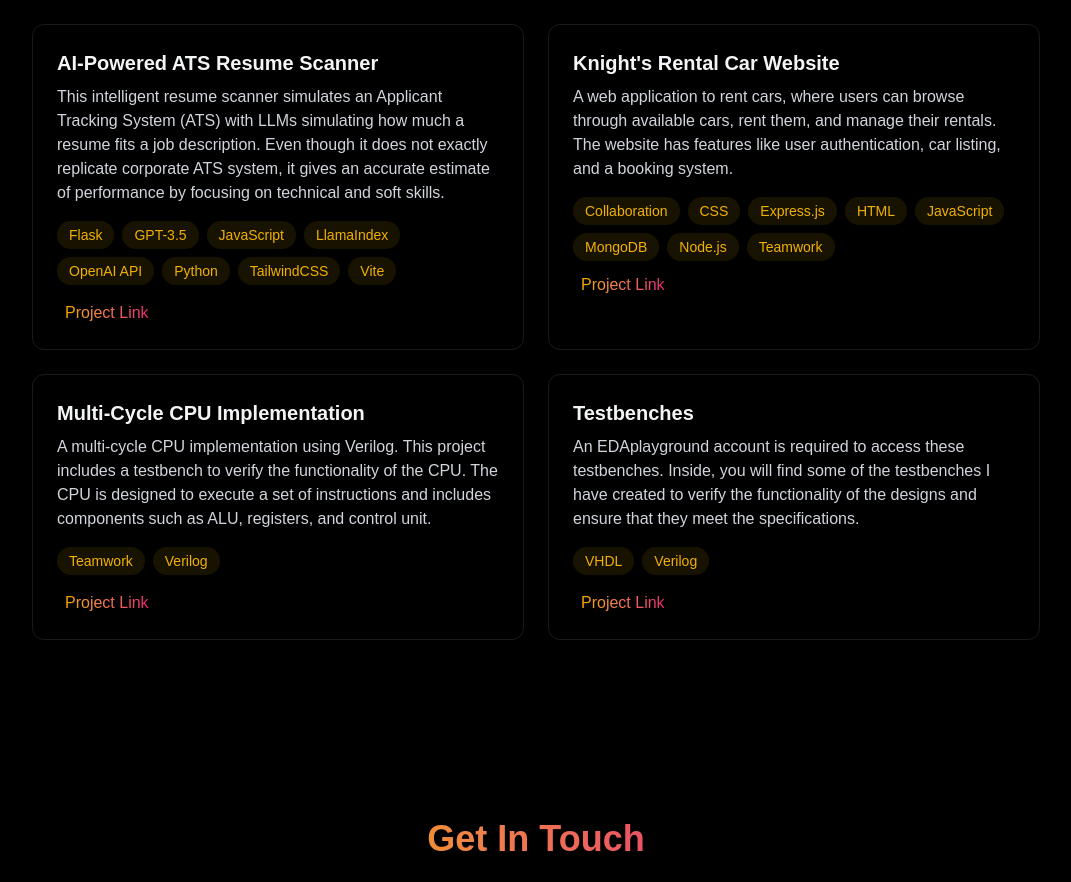
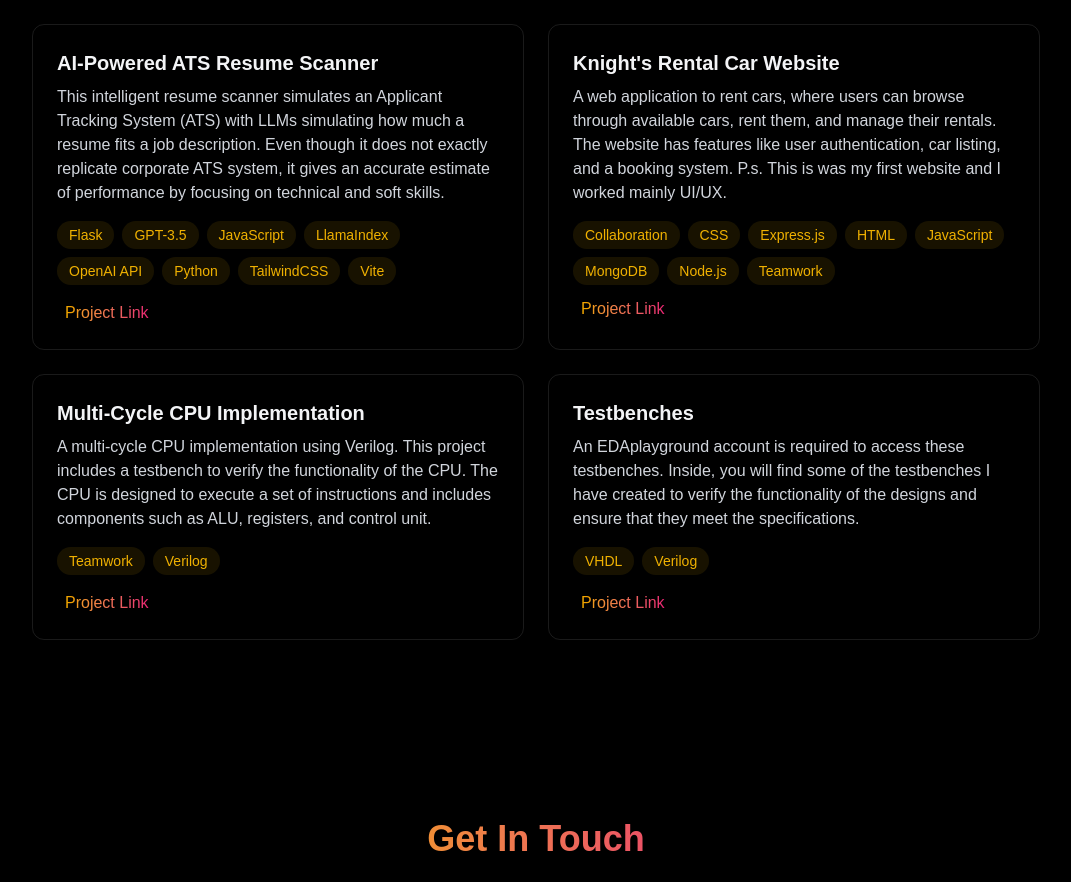
Before and after one commit to fpfrances/portfolio, a React (Vite) app: page / in a window 1280 px wide. Shown: the part 2916-3798 px from the top of the page, without its empty margins (104-1175 px from the left). Built offline with nearby package versions, Linux system fonts and the light colour scheme.

Commit message:
Update the message

```diff
--- a/src/components/sections/Projects.jsx
+++ b/src/components/sections/Projects.jsx
@@ -112,7 +112,8 @@ export const Projects = () => {
                         <h3 className="text-xl font-bold mb-2">Knight's Rental Car Website</h3>
                         <p className="text-gray-300 mb-4">
                         A web application to rent cars, where users can browse through available cars, rent them, and manage their rentals.
-                        The website has features like user authentication, car listing, and a booking system.
+                        The website has features like user authentication, car listing, and a booking system. P.s. This is was my first website and I worked
+                        mainly UI/UX.
                         </p>
                         <div className="flex flex-wrap gap-2">
                             {[ "Collaboration", "CSS", "Express.js", "HTML", "JavaScript", "MongoDB", "Node.js", "Teamwork"].map((tech, key) => (
```
